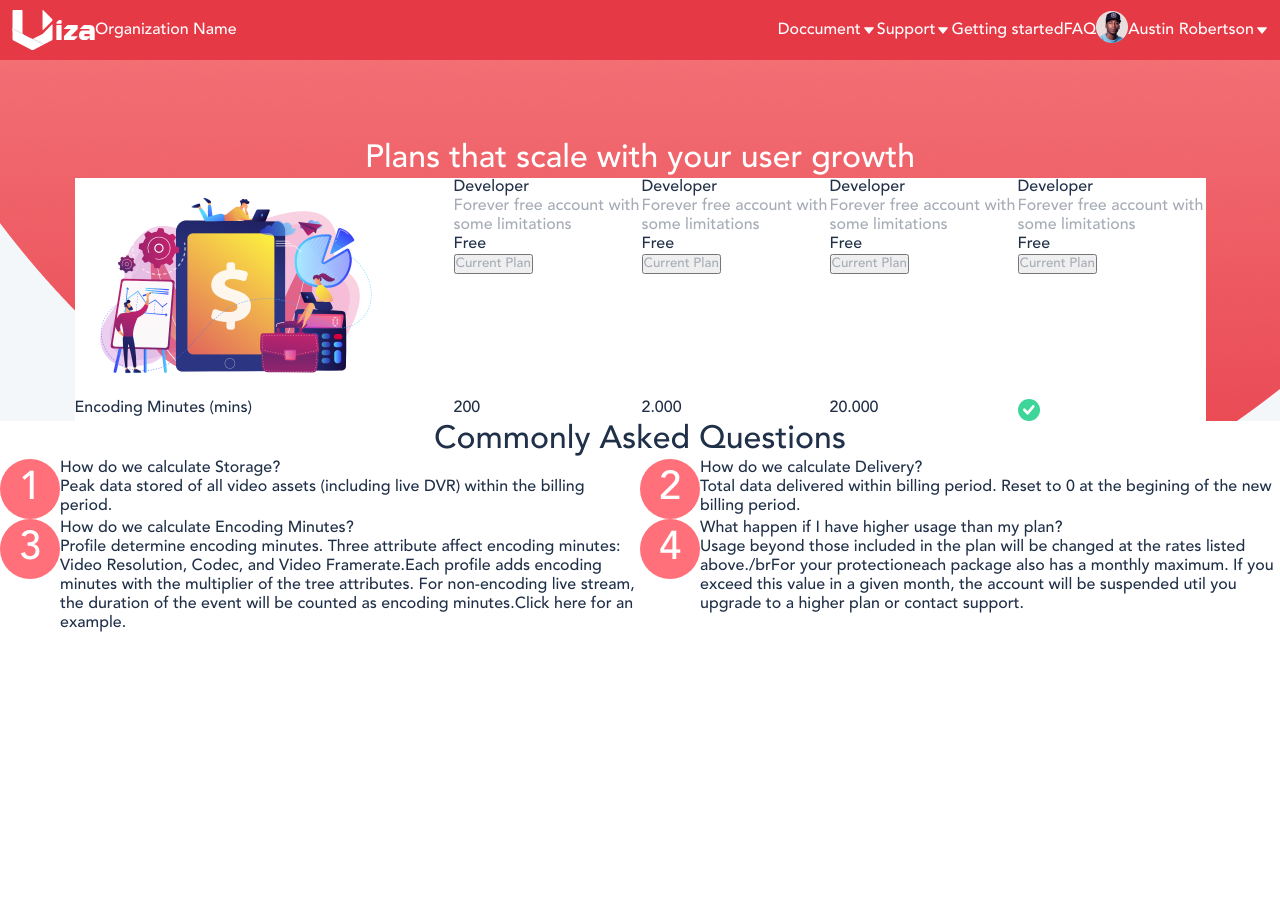
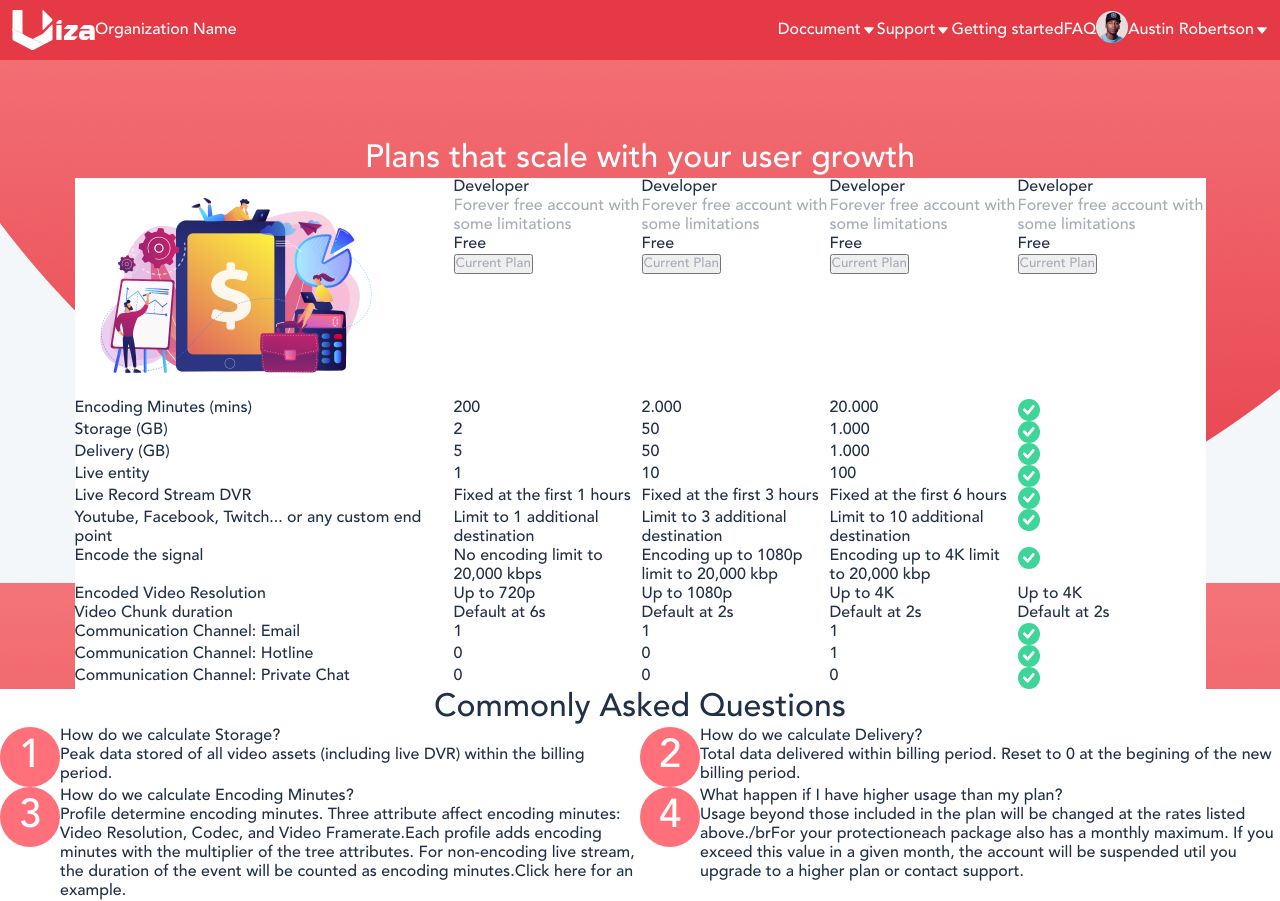
Before and after one commit to Long19031995/landing-page-chi, a Vue app: page / in a window 1280 px wide. Before the commit the page ends 800 px from the top, so only its background shows below. Built offline with nearby package versions, Linux system fonts and the light colour scheme.

Commit message:
pricing content

```diff
--- a/src/components/Body/Content.vue
+++ b/src/components/Body/Content.vue
@@ -1,29 +1,33 @@
 <template>
-    <div class="content flex bg-white black-darker">
-        <div class="col-1">
-            Encoding Minutes (mins)
-        </div>
-        <div class="col-2">
-            200
-        </div>
-        <div class="col-3">
-            2.000
-        </div>
-        <div class="col-4">
-            20.000
-        </div>
-        <div class="col-5">
-            <div class="checked flex align-center justify-center">
-                <img :src="checked">
+    <div class="pricing-feature">
+        <template v-for="(val, index) in pageData.defaultFeatures">
+            <div :key="index" class="content flex bg-white black-darker">
+                <div class="col-1 feature-name">{{ val.name }}</div>
+                <div class="col-2 col-developer">{{ val.developer }}</div>
+                <div class="col-3 col-team">{{ val.team}}</div>
+                <div class="col-4 col-business">{{ val.business }}</div>
+                <div class="col-5 col-enterprise">
+                    <div v-if="val.enterprise !== 1" class=""> {{ val.enterprise}}</div>
+                    <div v-else class="checked flex align-center justify-center">
+                        <img :src="checked">
+                    </div>
+                </div>
             </div>
-        </div>
+        </template>
     </div>
 </template>
 
 <script>
+import { pricingContent } from '../../core/constant/pricing'
+
 export default {
     name: 'Content',
+    data() {
+        return {
+            pageData: pricingContent,
 
+        }
+    },
     computed: {
         checked() {
             return require('@/assets/image/check.png')
```
